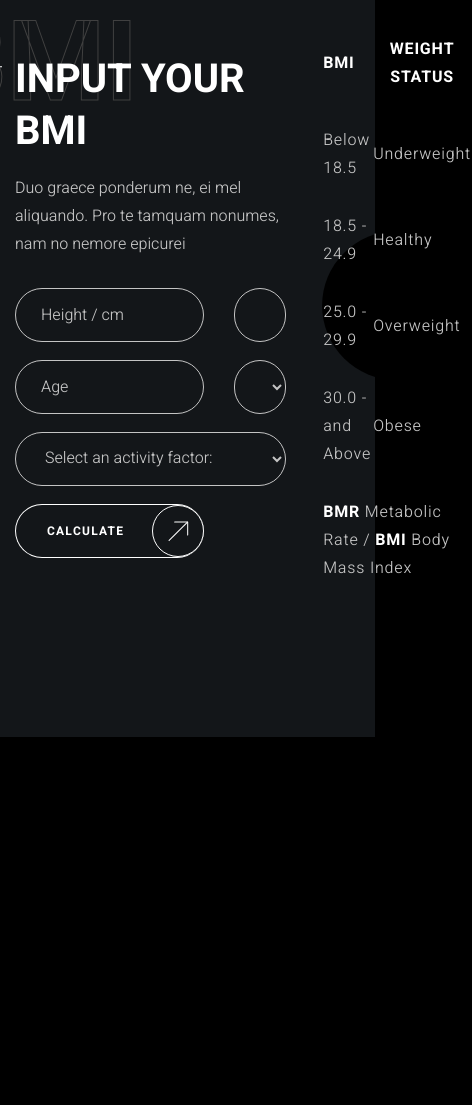
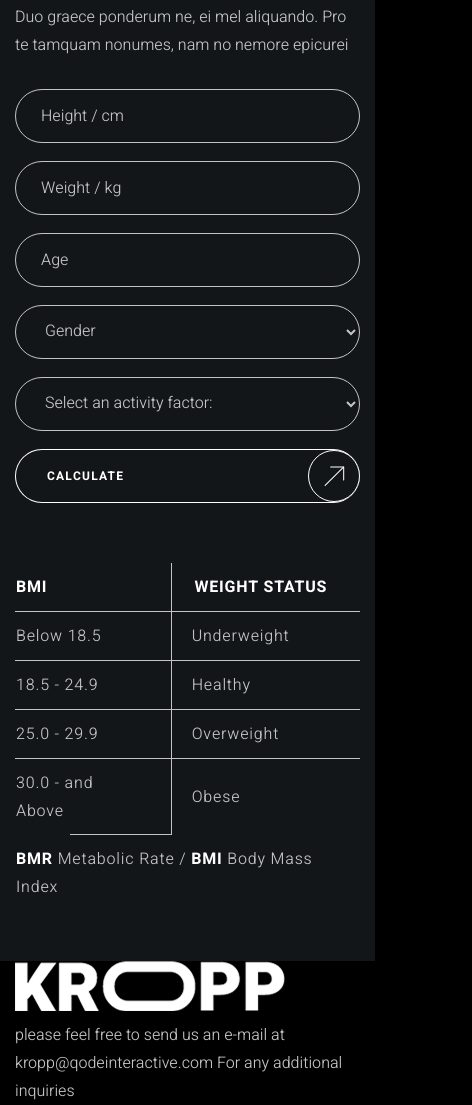
Before and after one commit to dreamer-1978/portfolio-fitness, a plain HTML site: page index.html in a window 390 px wide. Shown: the part 5118-6223 px from the top of the page, 472 px wide, since content can reach past the window. Before the commit the page ends 5855 px from the top, so only its background shows below. Drawn offline with Linux system fonts and the light colour scheme.

Commit message:
create section calculate

```diff
--- a/index.html
+++ b/index.html
@@ -493,5 +493,16 @@
         </div>
       </section>
     </main>
+  <footer class="footer">
+	  <div class="footer__main container">
+		  <a href="#" class="footer__logo">
+			  <img src="./images/logo-footer.png" alt="logo" width="270" height="51">
+		  </a>
+		  <div class="footer__text">
+			  <p>please feel free to send us an e-mail at kropp@qodeinteractive.com For any additional inquiries</p>
+		  </div>
+	  </div>
+	  <div class="footer__extra"></div>
+  </footer>
   </body>
 </html>
--- a/style.css
+++ b/style.css
@@ -716,8 +716,6 @@ a:hover {
   top: -0.40em;
   left: 8%;
 }
-
-
 .calculate__title:not(:last-child) {
   margin-bottom: 16px;
 }
@@ -773,6 +771,33 @@ select.input:invalid{
   border-collapse: collapse;
 }
 
+.calculate__table :is(td, th) {
+  padding-right: 30px;
+}
+.calculate__table :is(td, th):not(:first-child) {
+  padding-left: 20px;
+}
+
+.calculate__table :is(td, th):not(:last-child) {
+  border-right: 1px solid var(--color-light-gray);
+}
+
+.calculate__table tbody td {
+  border-top: 1px solid var(--color-light-gray);;
+}
+
+.calculate__table tbody tr:last-child td:first-child {
+  position: relative;
+}
+
+.calculate__table tbody tr:last-child td:first-child::after{
+  content: '';
+  position: absolute;
+  width: 65%;
+  right: 0;
+  bottom: 0;
+  border-bottom: 1px solid var(--color-light-gray);
+}
 .calculate__table th {
   font-weight: 700;
   font-size: 16px;
@@ -803,14 +828,20 @@ select.input:invalid{
   line-height: 175%;
   letter-spacing: 0.05em;
   color:var(--color-light-gray);
-  padding-block: 15px;
+  padding-block: 14px;
 }
 
-
+.calculate__table tfoot td {
+  padding-top: 33px;
+  padding-bottom: 0;
+}
 
 .calculate__form-select.wide {
   grid-column: 1 / -1;
 }
+/*Footer*/
+
+
 
 /*Media queries Header*/
 @media (max-width: 1300px) {
@@ -825,7 +856,7 @@ select.input:invalid{
     grid-template-columns: 1fr;
   }
 }
-@media (max-width: 1184px) {
+@media (max-width: 1110px) {
   .motivation__card {
     column-gap: 141px;
   }
@@ -871,6 +902,13 @@ select.input:invalid{
   .location {
     display: flex;
     flex-direction: column-reverse;
+  }
+  .calculate {
+    padding-block: 100px;
+  }
+  .calculate__form-body {
+    grid-template-columns: 1fr;
+    gap: 18px 30px;
   }
 }
 @media (max-width: 760px) {
@@ -963,4 +1001,30 @@ select.input:invalid{
   .family-title {
     font-size: 40px;
   }
+  .calculate__inner {
+    column-gap: 20px;
+  }
+
+  .calculate__table :is(td, th) {
+    padding-block: 10px;
+  }
+
+  .calculate__table tfoot td {
+    padding-top: 10px;
+  }
+
+  .calculate__inner {
+   flex-direction: column;
+    row-gap: 60px;
+  }
+
+  .calculate__table-wrapper {
+    &::after {
+      display: none;
+    }
+  }
+
+  .calculate {
+    padding-block: 60px;
+  }
 }
```
Also changed, not shown: images/logo-footer.png (added).
